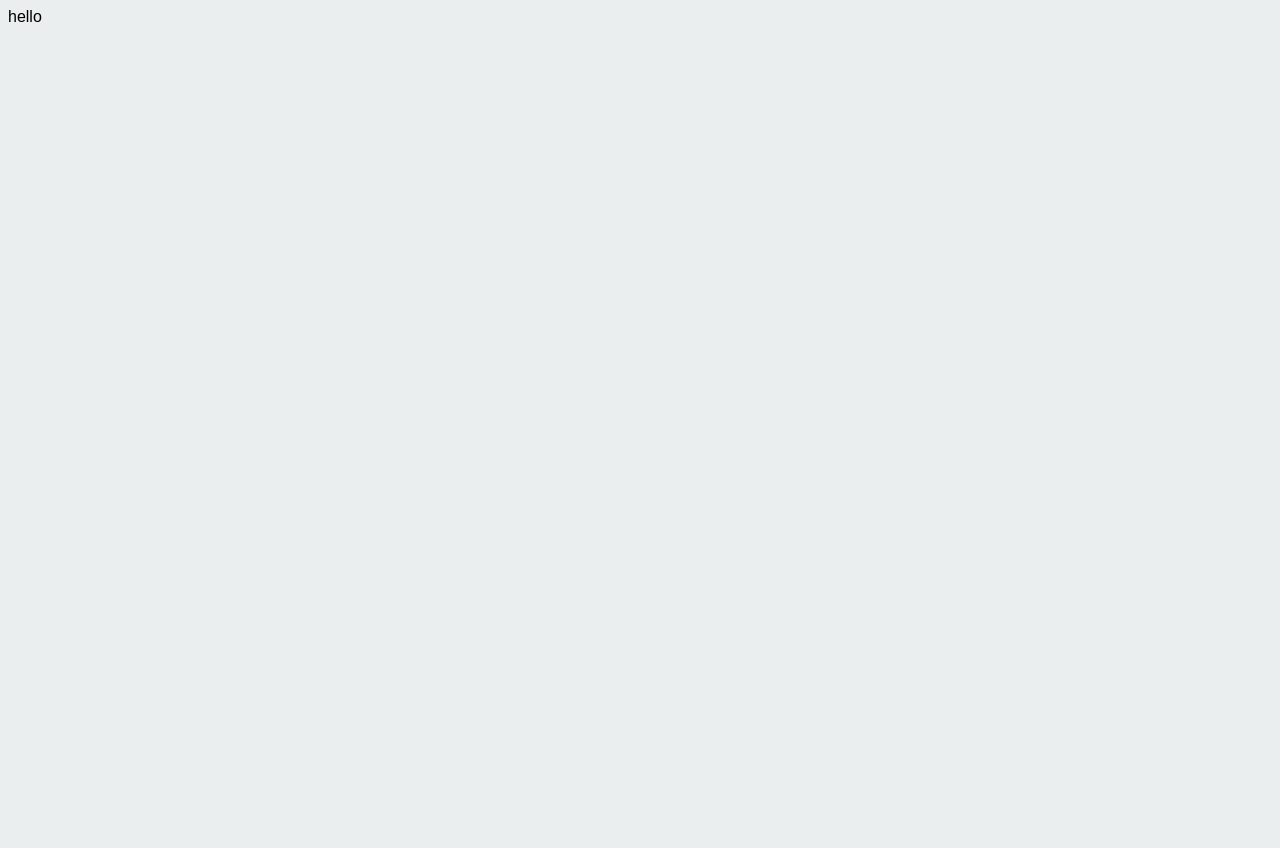
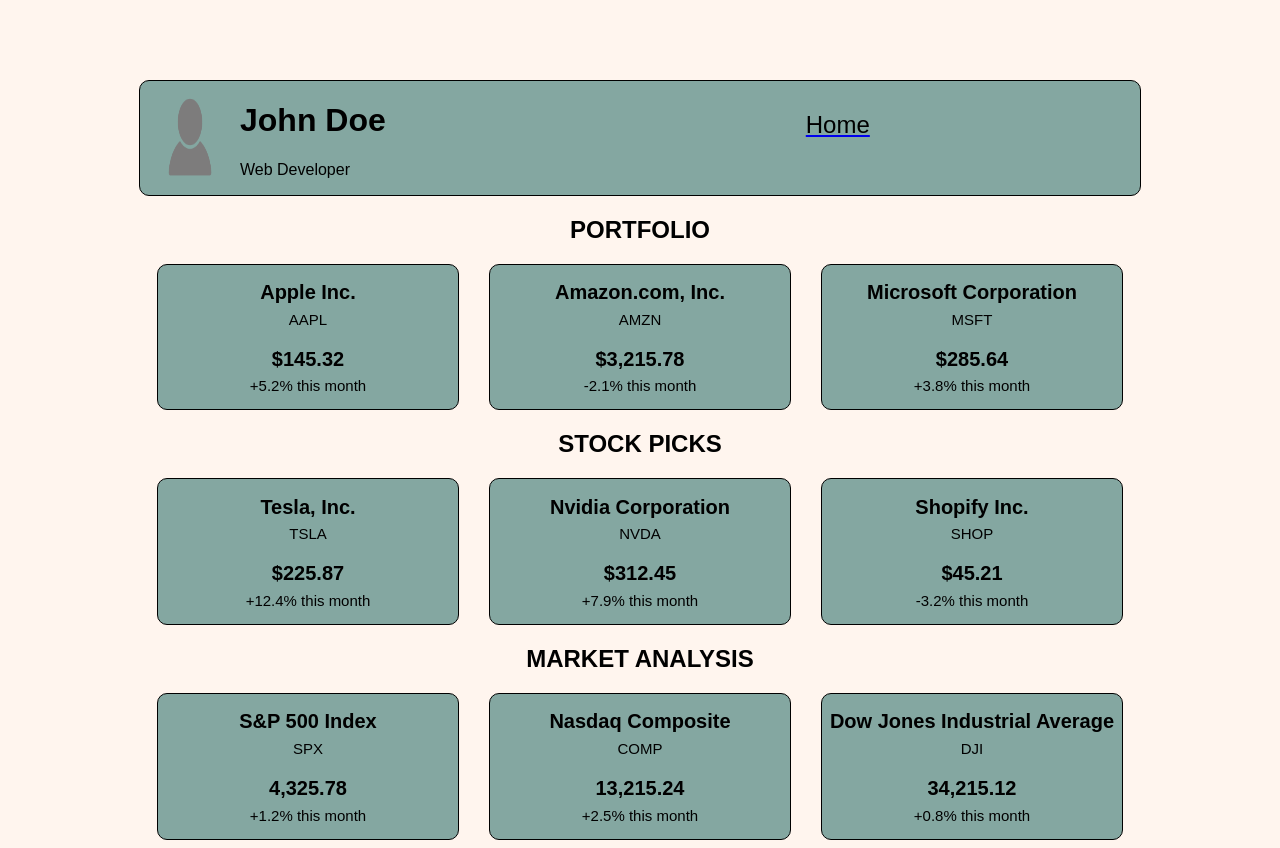
Before and after one commit to Nishit-Singhal/Stock-Wise, a React (Vite) app: page /profile in a window 1280 px wide. Before the commit the page ends 800 px from the top, so only its background shows below. Built offline with nearby package versions, Linux system fonts and the light colour scheme.

Commit message:
Stock-Wise

```diff
--- a/package.json
+++ b/package.json
@@ -11,7 +11,8 @@
   },
   "dependencies": {
     "react": "^18.3.1",
-    "react-dom": "^18.3.1"
+    "react-dom": "^18.3.1",
+    "react-router-dom": "^6.25.1"
   },
   "devDependencies": {
     "@types/react": "^18.3.3",
--- /dev/null
+++ b/src/Market-Analysis.jsx
@@ -0,0 +1,29 @@
+import "./Profile-Page.css"
+export default function Market(){
+  return(
+    <div>
+      <h2 align="center" className="MarketAnalysis-Heading">MARKET ANALYSIS</h2>
+      <div className="MarketAnalysis">
+        <div className="MarketAnalysis-Divs">
+          <h2 className="MarketAnalysis-Name">S&P 500 Index</h2>
+          <p className="MarketAnalysis-Short">SPX</p>
+          <h2 className="MarketAnalysis-Value">4,325.78</h2>
+          <p className="MarketAnalysis-Growth">+1.2% this month</p>
+        </div>
+        <div className="MarketAnalysis-Divs">
+          <h2 className="MarketAnalysis-Name">Nasdaq Composite</h2>
+          <p className="MarketAnalysis-Short">COMP
+    </p>
+          <h2 className="MarketAnalysis-Value">13,215.24</h2>
+          <p className="MarketAnalysis-Growth">+2.5% this month</p>
+        </div>
+        <div className="MarketAnalysis-Divs">
+          <h2 className="MarketAnalysis-Name">Dow Jones Industrial Average</h2>
+          <p className="MarketAnalysis-Short">DJI</p>
+          <h2 className="MarketAnalysis-Value">34,215.12</h2>
+          <p className="MarketAnalysis-Growth">+0.8% this month</p>
+        </div>
+      </div>
+    </div>
+  )
+}
--- /dev/null
+++ b/src/Portfolio.jsx
@@ -0,0 +1,30 @@
+import "./Profile-Page.css"
+export default function Portfolio(){
+  return(
+    <div>
+      <h2 align="center" className="Protfolio-Heading">PORTFOLIO</h2>
+      <div className="Portfolio">
+        <div className="Portfolio-Divs">
+          <h2 className="Stock-Name">Apple Inc.</h2>
+          <p className="Stock-Short">AAPL</p>
+          <h2 className="Stock-Value">$145.32</h2>
+          <p className="Stock-Growth">+5.2% this month</p>
+        </div>
+        <div className="Portfolio-Divs">
+          <h2 className="Stock-Name">Amazon.com, Inc.</h2>
+          <p className="Stock-Short">AMZN
+
+</p>
+          <h2 className="Stock-Value">$3,215.78</h2>
+          <p className="Stock-Growth">-2.1% this month</p>
+        </div>
+        <div className="Portfolio-Divs">
+          <h2 className="Stock-Name">Microsoft Corporation</h2>
+          <p className="Stock-Short">MSFT</p>
+          <h2 className="Stock-Value">$285.64</h2>
+          <p className="Stock-Growth">+3.8% this month</p>
+        </div>
+      </div>
+    </div>
+  )
+}
--- /dev/null
+++ b/src/Profile-Nav.jsx
@@ -0,0 +1,14 @@
+import "./Profile-Page.css"
+import { Link } from "react-router-dom"
+export default function ProfileNav(){
+  return(
+    <div className="profile">
+      <img className="profile-page-profile-photo"src="src/assets/profile-photo-icon.png" />
+      <div>
+      <h1>John Doe</h1>
+      <p>Web Developer</p>
+      </div>
+      <Link to={"/"}><div className="Home-Button">Home</div></Link>
+    </div>
+  )
+}
--- a/src/Profile-Page.css
+++ b/src/Profile-Page.css
@@ -0,0 +1,106 @@
+body{
+    background-color:	#FFF5EE;
+  }
+  .profile-page-profile-photo{
+    width:60px;
+    margin-left:20px;
+  }
+  .Home-Button{
+    margin-top: 30px;
+    margin-left:400px;
+    font-size: 1.5rem;
+    color: black;
+  }
+  .profile{
+    display:flex;
+    gap:20px;
+    margin-top: 80px;
+    margin-left:auto;
+    margin-right:auto;
+    background-color:#84A7A1;
+    border: solid black;
+    border-width:1px;
+    width:1000px;
+    border-radius:10px;
+  }
+  .Portfolio{
+    text-align:center;
+    display:flex;
+    gap:30px;
+    justify-content: center;
+  }
+  .Portfolio-Divs{
+    border:solid black;
+    border-radius:10px;
+    border-width:1px;
+    background-color:#84A7A1;
+    width:300px;
+    font-family:arial;
+  }
+  .Protfolio-Heading{
+    color:black;
+  }
+  .Stock-Name{
+    font-size:20px;
+  }
+  .Stock-Short{
+    font-size:15px;
+    margin-top:-10px;
+  }
+  .Stock-Value{
+    font-size:20px;
+    margin-top:20px;
+  }
+  .Stock-Growth{
+    font-size:15px;
+    margin-top:-10px;
+  }
+  .StockPicks{
+    text-align:center;
+    display:flex;
+    gap:30px;
+    justify-content: center;
+  }
+  .StockPicks-Divs{
+    border:solid black;
+    border-radius:10px;
+    border-width:1px;
+    background-color:#84A7A1;
+    width:300px;
+    font-family:arial;
+  }
+  .StockPicks-Heading{
+    color:black;
+  }
+  .MarketAnalysis-Name{
+    font-size:20px;
+  }
+  .MarketAnalysis-Short{
+    font-size:15px;
+    margin-top:-10px;
+  }
+  .MarketAnalysis-Value{
+    font-size:20px;
+    margin-top:20px;
+  }
+  .MarketAnalysis-Growth{
+    font-size:15px;
+    margin-top:-10px;
+  }
+  .MarketAnalysis{
+    text-align:center;
+    display:flex;
+    gap:30px;
+    justify-content: center;
+  }
+  .MarketAnalysis-Divs{
+    border:solid black;
+    border-radius:10px;
+    border-width:1px;
+    background-color:#84A7A1;
+    width:300px;
+    font-family:arial;
+  }
+  .MarketAnalysis-Heading{
+    color:black;
+  }
--- a/src/Profile-Page.jsx
+++ b/src/Profile-Page.jsx
@@ -1,8 +1,15 @@
 import "./Profile-Page.css"
-export default function Profile(){
-    return(
+import Portfolio from "./Portfolio.jsx"
+import ProfileNav from "./Profile-Nav.jsx"
+import StockPicks from "./Stock-Picks.jsx"
+import Market from "./Market-Analysis.jsx"
+export default function Profile() {
+    return (
         <div>
-            hello
+            <ProfileNav />
+            <Portfolio />
+            <StockPicks/>
+            <Market/>
         </div>
     )
 }
--- /dev/null
+++ b/src/Stock-Picks.jsx
@@ -0,0 +1,29 @@
+import "./Profile-Page.css"
+export default function StockPicks(){
+  return(
+    <div>
+      <h2 align="center" className="StockPicks-Heading">STOCK PICKS</h2>
+      <div className="StockPicks">
+        <div className="StockPicks-Divs">
+          <h2 className="Stock-Name">Tesla, Inc.</h2>
+          <p className="Stock-Short">TSLA</p>
+          <h2 className="Stock-Value">$225.87</h2>
+          <p className="Stock-Growth">+12.4% this month</p>
+        </div>
+        <div className="StockPicks-Divs">
+          <h2 className="Stock-Name">Nvidia Corporation</h2>
+          <p className="Stock-Short">NVDA
+    </p>
+          <h2 className="Stock-Value">$312.45</h2>
+          <p className="Stock-Growth">+7.9% this month</p>
+        </div>
+        <div className="StockPicks-Divs">
+          <h2 className="Stock-Name">Shopify Inc.</h2>
+          <p className="Stock-Short">SHOP</p>
+          <h2 className="Stock-Value">$45.21</h2>
+          <p className="Stock-Growth">-3.2% this month</p>
+        </div>
+      </div>
+    </div>
+  )
+}
```
Also changed, not shown: src/assets/profile-photo-icon.png (added), 1 other file (tests, documents, lock files or other folders).
